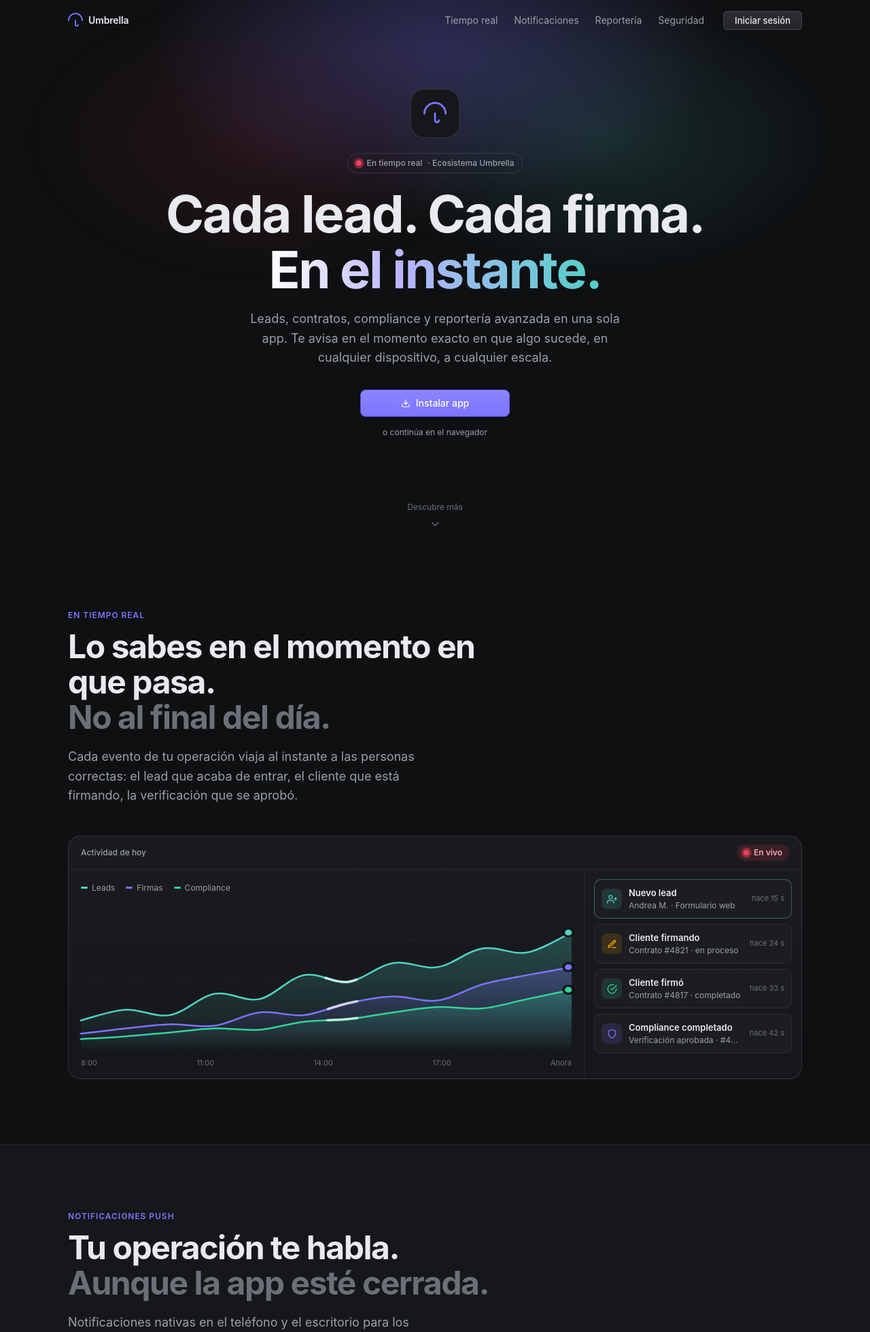
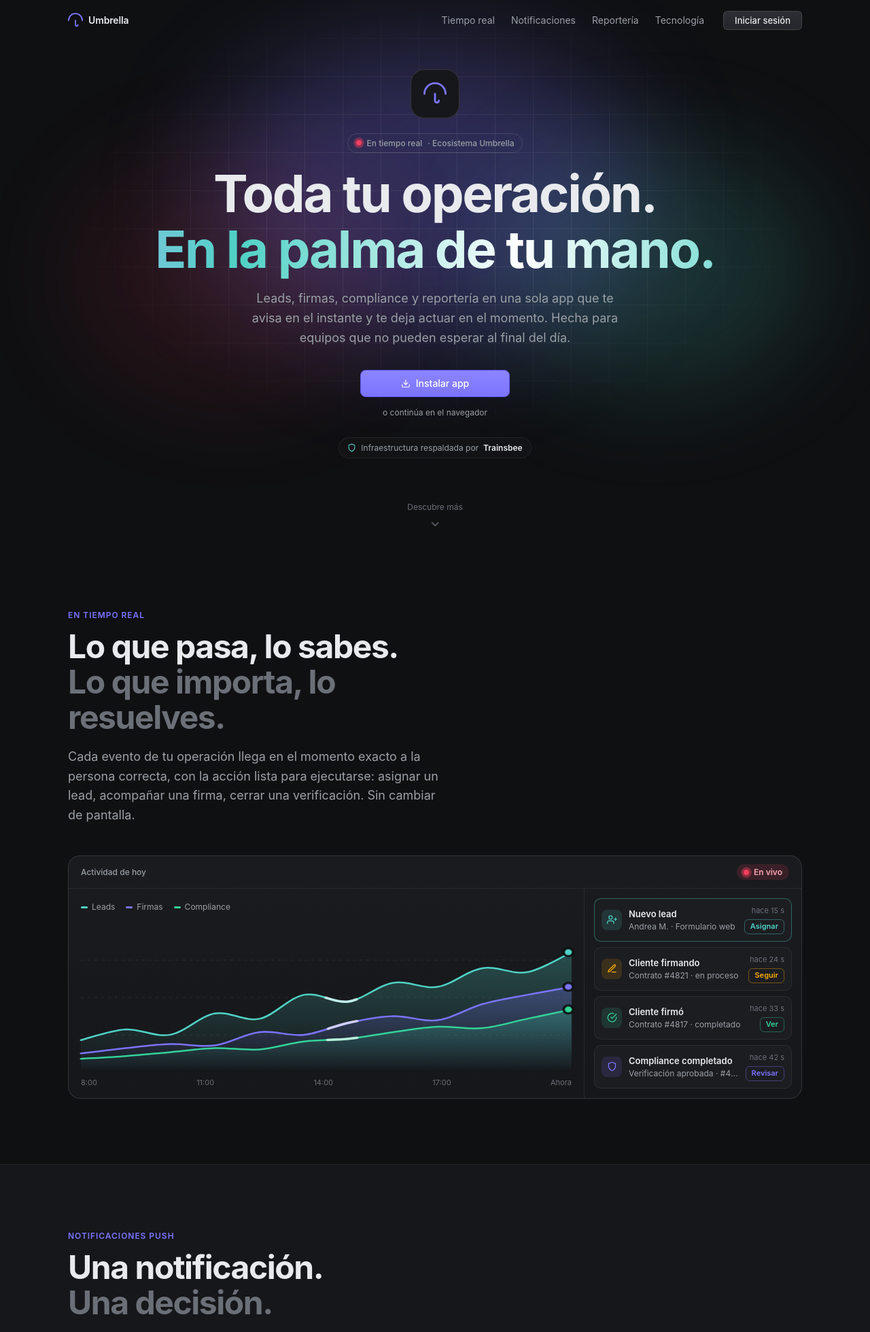
Before and after one commit to trainsbee/umbrellapwa, a PHP site: page / in a window 1280 px wide. Shown: the top 1959 px of the page at 68% size. Run offline with PHP 8.4, Linux system fonts and the light colour scheme.

Commit message:
Landing: nuevo heroe con aurora y degradado animado, textos reescritos, acciones en el feed y seccion de tecnologia Trainsbee

```diff
--- a/assets/css/landing.css
+++ b/assets/css/landing.css
@@ -53,14 +53,43 @@
   text-align: center;
   overflow: hidden;
 }
-.landing-resplandor {
-  position: absolute; inset: -200px 0 auto; height: 900px;
-  background:
-    radial-gradient(600px 340px at 50% 30%, rgba(124, 116, 255, .28), transparent 70%),
-    radial-gradient(500px 300px at 70% 45%, rgba(79, 209, 197, .14), transparent 70%),
-    radial-gradient(500px 300px at 30% 45%, rgba(244, 63, 94, .10), transparent 70%);
-  filter: blur(10px);
-  pointer-events: none;
+/* Aurora: tres luces (morado, turquesa, rosa) que se mueven despacio */
+.landing-aurora { position: absolute; inset: 0; overflow: hidden; pointer-events: none; }
+.landing-aurora i {
+  position: absolute; border-radius: 50%;
+  filter: blur(80px);
+  opacity: .55;
+  will-change: transform;
+}
+.landing-aurora i:nth-child(1) {
+  width: 620px; height: 420px; left: 50%; top: 8%; margin-left: -310px;
+  background: rgba(124, 116, 255, .55);
+  animation: landing-aurora-1 18s ease-in-out infinite alternate;
+}
+.landing-aurora i:nth-child(2) {
+  width: 480px; height: 360px; left: 58%; top: 28%;
+  background: rgba(79, 209, 197, .32);
+  animation: landing-aurora-2 22s ease-in-out infinite alternate;
+}
+.landing-aurora i:nth-child(3) {
+  width: 440px; height: 340px; right: 58%; top: 30%;
+  background: rgba(244, 63, 94, .22);
+  animation: landing-aurora-3 20s ease-in-out infinite alternate;
+}
+@keyframes landing-aurora-1 { to { transform: translate(-8%, 10%) scale(1.15); } }
+@keyframes landing-aurora-2 { to { transform: translate(-22%, -12%) scale(.9); } }
+@keyframes landing-aurora-3 { to { transform: translate(20%, -8%) scale(1.1); } }
+:root[data-theme="light"] .landing-aurora i { opacity: .35; }
+
+/* Rejilla tenue que se desvanece hacia los bordes */
+.landing-rejilla {
+  position: absolute; inset: 0; pointer-events: none;
+  background-image:
+    linear-gradient(var(--borde) 1px, transparent 1px),
+    linear-gradient(90deg, var(--borde) 1px, transparent 1px);
+  background-size: 56px 56px;
+  -webkit-mask-image: radial-gradient(ellipse 60% 55% at 50% 40%, #000 30%, transparent 75%);
+  mask-image: radial-gradient(ellipse 60% 55% at 50% 40%, #000 30%, transparent 75%);
 }
 .landing-heroe-texto { position: relative; display: flex; flex-direction: column; align-items: center; }
 .landing-icono-app {
@@ -80,17 +109,36 @@
   border-radius: 999px;
 }
 .landing-heroe h1 { margin-top: 18px; font-size: clamp(40px, 8vw, 76px); font-weight: 700; }
+/* Degradado del titulo: lila, turquesa y un destello blanco que fluyen despacio */
 .landing-degradado {
-  background: linear-gradient(90deg, #fff 0%, var(--l-lila) 40%, var(--l-turquesa) 100%);
+  background: linear-gradient(90deg, var(--l-lila) 0%, var(--l-turquesa) 25%, #fff 50%, var(--l-turquesa) 75%, var(--l-lila) 100%);
+  background-size: 200% 100%;
+  -webkit-box-decoration-break: clone; box-decoration-break: clone;
   -webkit-background-clip: text; background-clip: text; color: transparent;
+  animation: landing-fluir 8s linear infinite;
 }
+@keyframes landing-fluir { to { background-position: -200% 0; } }
+
+/* Respaldo de Trainsbee bajo el boton principal */
+.landing-respaldo {
+  display: inline-flex; align-items: center; gap: 7px;
+  margin-top: 28px; padding: 6px 12px;
+  font-size: 12px; color: var(--suave); text-decoration: none;
+  border: 1px solid var(--borde);
+  border-radius: 999px;
+  background: color-mix(in srgb, var(--panel) 60%, transparent);
+  transition: color .15s, border-color .15s;
+}
+.landing-respaldo .icon { color: var(--l-turquesa); }
+.landing-respaldo strong { font-weight: 600; color: var(--texto); }
+.landing-respaldo:hover { color: var(--texto); border-color: var(--borde-3); }
 .landing-bajada { margin: 18px auto 0; max-width: 560px; font-size: clamp(15px, 1.8vw, 18px); line-height: 1.6; color: var(--suave); }
 .landing-acciones { display: flex; flex-direction: column; align-items: center; gap: 14px; margin-top: 32px; }
 .landing-acciones .btn--grande { min-width: 220px; }
 .landing-nota { margin: 0; max-width: 320px; font-size: 13px; color: var(--suave); }
 
 :root[data-theme="light"] .landing-degradado {
-  background-image: linear-gradient(90deg, var(--texto) 0%, var(--acento) 45%, #14a396 100%);
+  background-image: linear-gradient(90deg, var(--acento) 0%, #14a396 25%, var(--acento) 50%, #14a396 75%, var(--acento) 100%);
 }
 
 /* Punto "en vivo" que late */
@@ -244,7 +292,15 @@
 .landing-evento-texto { flex: 1; min-width: 0; display: flex; flex-direction: column; }
 .landing-evento-texto strong { font-size: 13px; font-weight: 600; }
 .landing-evento-texto small { font-size: 12px; color: var(--suave); white-space: nowrap; overflow: hidden; text-overflow: ellipsis; }
-.landing-evento-hora { flex: none; font-size: 11px; color: var(--tenue); }
+.landing-evento-lado { flex: none; display: flex; flex-direction: column; align-items: flex-end; gap: 4px; }
+.landing-evento-hora { font-size: 11px; color: var(--tenue); }
+.landing-evento-accion {
+  padding: 2px 8px;
+  font-size: 11px; font-weight: 600;
+  color: var(--evento);
+  border: 1px solid color-mix(in srgb, var(--evento) 40%, transparent);
+  border-radius: 6px;
+}
 
 /* Color de cada tipo de evento */
 .evento-lead       { --evento: var(--l-turquesa); }
@@ -253,7 +309,17 @@
 .evento-compliance { --evento: var(--acento); }
 
 /* Tarjetas de notificaciones y pilares */
-.landing-eventos, .landing-pilares { display: grid; grid-template-columns: repeat(4, 1fr); gap: 14px; }
+.landing-eventos { display: grid; grid-template-columns: repeat(4, 1fr); gap: 14px; }
+.landing-pilares { display: grid; grid-template-columns: repeat(3, 1fr); gap: 14px; }
+.landing-tecnologia .landing-pilares { margin-bottom: 32px; }
+.landing-enlace-trainsbee {
+  display: inline-flex; align-items: center; gap: 6px;
+  font-size: 14px; font-weight: 500; color: var(--texto); text-decoration: none;
+  border-bottom: 1px solid var(--borde-3);
+  padding-bottom: 2px;
+  transition: border-color .15s, color .15s;
+}
+.landing-enlace-trainsbee:hover { color: var(--l-turquesa); border-color: var(--l-turquesa); }
 .landing-eventos .landing-tarjeta-icono {
   color: var(--evento);
   background: color-mix(in srgb, var(--evento) 12%, transparent);
@@ -365,7 +431,8 @@
 .revelar.visible { opacity: 1; transform: none; }
 @media (prefers-reduced-motion: reduce) {
   .revelar { opacity: 1; transform: none; transition: none; }
-  .landing-descubre .icon, .landing-punto-vivo::after, .landing-pulso, .landing-punto { animation: none !important; }
+  .landing-descubre .icon, .landing-punto-vivo::after, .landing-pulso, .landing-punto,
+  .landing-aurora i, .landing-degradado { animation: none !important; }
   .landing-linea { stroke-dashoffset: 0; animation: none !important; }
 }
 
--- a/assets/js/landing.js
+++ b/assets/js/landing.js
@@ -71,10 +71,10 @@
   var reduced = window.matchMedia('(prefers-reduced-motion: reduce)').matches;
   if (feed && !reduced) {
     var TIPOS = [
-      ['user-plus', 'lead', 'Nuevo lead', ['Formulario web', 'Campaña de referidos', 'Llamada entrante', 'Landing de producto']],
-      ['edit-3', 'firmando', 'Cliente firmando', ['en proceso']],
-      ['check-circle', 'firmado', 'Cliente firmó', ['completado']],
-      ['shield', 'compliance', 'Compliance completado', ['Verificación aprobada']],
+      ['user-plus', 'lead', 'Nuevo lead', ['Formulario web', 'Campaña de referidos', 'Llamada entrante', 'Landing de producto'], 'Asignar'],
+      ['edit-3', 'firmando', 'Cliente firmando', ['en proceso'], 'Seguir'],
+      ['check-circle', 'firmado', 'Cliente firmó', ['completado'], 'Ver'],
+      ['shield', 'compliance', 'Compliance completado', ['Verificación aprobada'], 'Revisar'],
     ];
     var NOMBRES = ['Andrea M.', 'Carlos R.', 'Lucía P.', 'Jorge A.', 'Sofía V.', 'Daniel H.', 'Valeria T.', 'Miguel S.'];
     var contrato = 4822;
@@ -98,7 +98,7 @@
       li.className = 'landing-evento evento-' + t[1];
       li.innerHTML = '<span class="landing-evento-icono"><i data-feather="' + t[0] + '" width="15" height="15"></i></span>' +
         '<span class="landing-evento-texto"><strong>' + t[2] + '</strong><small>' + detalle + '</small></span>' +
-        '<span class="landing-evento-hora">ahora</span>';
+        '<span class="landing-evento-lado"><span class="landing-evento-hora">ahora</span><span class="landing-evento-accion">' + t[4] + '</span></span>';
       stamp(li);
       feed.insertBefore(li, feed.firstChild);
       if (window.feather) window.feather.replace();
--- a/index.php
+++ b/index.php
@@ -11,7 +11,7 @@
 require_once __DIR__ . '/includes/config.php';
 require_once __DIR__ . '/includes/charts.php';
 
-$pageTitle = 'Tu operación, en tiempo real';
+$pageTitle = 'Toda tu operación, en la palma de tu mano';
 $pageCss = ['assets/css/landing.css'];
 $bodyClass = 'landing';
 $bodyAttrs = ['data-install-auto' => 'off'];
@@ -33,11 +33,12 @@
     'no-cerradas' => [48, 44, 46, 40, 37, 39, 33, 29, 31, 24],
 ];
 
+// Cada evento llega con su accion lista para ejecutarse
 $feed = [
-    ['user-plus',    'lead',       'Nuevo lead',            'Andrea M. · Formulario web'],
-    ['edit-3',       'firmando',   'Cliente firmando',      'Contrato #4821 · en proceso'],
-    ['check-circle', 'firmado',    'Cliente firmó',         'Contrato #4817 · completado'],
-    ['shield',       'compliance', 'Compliance completado', 'Verificación aprobada · #4809'],
+    ['user-plus',    'lead',       'Nuevo lead',            'Andrea M. · Formulario web',    'Asignar'],
+    ['edit-3',       'firmando',   'Cliente firmando',      'Contrato #4821 · en proceso',   'Seguir'],
+    ['check-circle', 'firmado',    'Cliente firmó',         'Contrato #4817 · completado',   'Ver'],
+    ['shield',       'compliance', 'Compliance completado', 'Verificación aprobada · #4809', 'Revisar'],
 ];
 
 require __DIR__ . '/includes/head.php';
@@ -56,7 +57,7 @@
       <a href="#tiempo-real">Tiempo real</a>
       <a href="#notificaciones">Notificaciones</a>
       <a href="#reporteria">Reportería</a>
-      <a href="#seguridad">Seguridad</a>
+      <a href="#tecnologia">Tecnología</a>
     </nav>
     <a class="btn" href="login.php">Iniciar sesión</a>
   </div>
@@ -65,12 +66,13 @@
 <main>
   <!-- ============================ PRIMERA VISTA ============================ -->
   <section class="landing-heroe">
-    <div class="landing-resplandor" aria-hidden="true"></div>
+    <div class="landing-aurora" aria-hidden="true"><i></i><i></i><i></i></div>
+    <div class="landing-rejilla" aria-hidden="true"></div>
     <div class="landing-contenedor landing-heroe-texto">
       <span class="landing-icono-app revelar"><?= icon('logo', 34) ?></span>
       <span class="landing-etiqueta revelar"><i class="landing-punto-vivo"></i> En tiempo real<span class="landing-ocultar-chico">· Ecosistema Umbrella</span></span>
-      <h1 class="revelar">Cada lead. Cada firma.<br><span class="landing-degradado">En el instante.</span></h1>
-      <p class="landing-bajada revelar">Leads, contratos, compliance y reportería avanzada en una sola app. Te avisa en el momento exacto en que algo sucede, en cualquier dispositivo, a cualquier escala.</p>
+      <h1 class="revelar">Toda tu operación.<br><span class="landing-degradado">En la palma de tu mano.</span></h1>
+      <p class="landing-bajada revelar">Leads, firmas, compliance y reportería en una sola app que te avisa en el instante y te deja actuar en el momento. Hecha para equipos que no pueden esperar al final del día.</p>
       <div class="landing-acciones revelar">
         <button type="button" class="btn btn--primario btn--grande" data-landing-install id="instalarHeroe">
           <?= icon('download', 16) ?> Instalar app
@@ -78,6 +80,9 @@
         <p class="landing-nota" data-landing-nota hidden></p>
         <a class="enlace-suave" href="login.php">o continúa en el navegador</a>
       </div>
+      <a class="landing-respaldo revelar" href="https://trainsbee.com" target="_blank" rel="noopener">
+        <?= icon('shield', 13) ?> Infraestructura respaldada por <strong>Trainsbee</strong>
+      </a>
     </div>
 
     <a class="landing-descubre" href="#tiempo-real" aria-label="Descubre lo que ofrece">
@@ -91,8 +96,8 @@
     <div class="landing-contenedor">
       <div class="landing-encabezado revelar">
         <span class="landing-sobretitulo">En tiempo real</span>
-        <h2>Lo sabes en el momento en que pasa.<br><span class="landing-tenue">No al final del día.</span></h2>
-        <p class="landing-bajada">Cada evento de tu operación viaja al instante a las personas correctas: el lead que acaba de entrar, el cliente que está firmando, la verificación que se aprobó.</p>
+        <h2>Lo que pasa, lo sabes.<br><span class="landing-tenue">Lo que importa, lo resuelves.</span></h2>
+        <p class="landing-bajada">Cada evento de tu operación llega en el momento exacto a la persona correcta, con la acción lista para ejecutarse: asignar un lead, acompañar una firma, cerrar una verificación. Sin cambiar de pantalla.</p>
       </div>
 
       <div class="landing-vivo revelar" aria-hidden="true">
@@ -130,11 +135,11 @@
           </div>
 
           <ul class="landing-feed" data-landing-feed>
-            <?php foreach ($feed as [$ic, $tipo, $titulo, $detalle]): ?>
+            <?php foreach ($feed as [$ic, $tipo, $titulo, $detalle, $accion]): ?>
               <li class="landing-evento evento-<?= $tipo ?>">
                 <span class="landing-evento-icono"><?= icon($ic, 15) ?></span>
                 <span class="landing-evento-texto"><strong><?= e($titulo) ?></strong><small><?= e($detalle) ?></small></span>
-                <span class="landing-evento-hora">ahora</span>
+                <span class="landing-evento-lado"><span class="landing-evento-hora">ahora</span><span class="landing-evento-accion"><?= e($accion) ?></span></span>
               </li>
             <?php endforeach; ?>
           </ul>
@@ -148,15 +153,15 @@
     <div class="landing-contenedor">
       <div class="landing-encabezado revelar">
         <span class="landing-sobretitulo">Notificaciones push</span>
-        <h2>Tu operación te habla.<br><span class="landing-tenue">Aunque la app esté cerrada.</span></h2>
-        <p class="landing-bajada">Notificaciones nativas en el teléfono y el escritorio para los momentos que mueven el negocio. Cada persona recibe solo lo que le corresponde.</p>
+        <h2>Una notificación.<br><span class="landing-tenue">Una decisión.</span></h2>
+        <p class="landing-bajada">Avisos push nativos en el teléfono y el escritorio, incluso con la app cerrada. Cada persona recibe solo lo que le corresponde y actúa desde el mismo aviso.</p>
       </div>
       <div class="landing-eventos">
         <?php foreach ([
-            ['user-plus',    'lead',       'Nuevo lead',            'Entra un prospecto y el asesor indicado lo sabe al segundo, con sus datos listos para el primer contacto.'],
-            ['edit-3',       'firmando',   'Cliente firmando',      'Sigue la firma mientras sucede y acompaña al cliente en el momento justo.'],
-            ['check-circle', 'firmado',    'Cliente firmado',       'El contrato se completa y todo el equipo involucrado recibe la confirmación.'],
-            ['shield',       'compliance', 'Compliance completado', 'Cada verificación aprobada queda registrada y notificada, sin perseguir a nadie.'],
+            ['user-plus',    'lead',       'Nuevo lead',            'El prospecto llega y el asesor indicado lo tiene al segundo, con todo listo para el primer contacto.'],
+            ['edit-3',       'firmando',   'Cliente firmando',      'Acompaña la firma mientras sucede. Si algo se detiene, lo sabes antes de que se enfríe.'],
+            ['check-circle', 'firmado',    'Cliente firmado',       'Contrato completado y confirmado para todo el equipo involucrado, sin correos de ida y vuelta.'],
+            ['shield',       'compliance', 'Compliance completado', 'Cada verificación aprobada queda registrada y notificada. Nadie tiene que preguntar.'],
         ] as [$ic, $tipo, $titulo, $texto]): ?>
           <article class="landing-tarjeta evento-<?= $tipo ?> revelar">
             <span class="landing-tarjeta-icono"><?= icon($ic, 18) ?></span>
@@ -173,14 +178,14 @@
     <div class="landing-contenedor">
       <div class="landing-encabezado revelar">
         <span class="landing-sobretitulo">Reportería avanzada</span>
-        <h2>Decisiones con datos.<br><span class="landing-tenue">No con intuición.</span></h2>
+        <h2>Claridad para decidir.<br><span class="landing-tenue">Con datos, no con intuición.</span></h2>
       </div>
 
       <div class="landing-bento">
         <article class="landing-tarjeta landing-tarjeta--grande revelar">
           <span class="landing-tarjeta-icono"><?= icon('activity', 18) ?></span>
           <h3>Ventas cerradas y no cerradas</h3>
-          <p>Compara lo que se ganó con lo que se perdió, entiende por qué y corrige el rumbo mientras todavía importa.</p>
+          <p>Lo que se ganó, lo que se perdió y por qué. Corrige el rumbo mientras todavía importa.</p>
           <div class="landing-mini-grafica" aria-hidden="true">
             <div class="landing-leyenda">
               <span class="serie-cerradas">Cerradas</span>
@@ -226,20 +231,22 @@
     </div>
   </section>
 
-  <!-- ================================ ESCALA ================================ -->
-  <section class="landing-seccion landing-seccion--alterna" id="escala">
+  <!-- ========================== TECNOLOGIA TRAINSBEE ========================== -->
+  <section class="landing-seccion landing-seccion--alterna landing-tecnologia" id="tecnologia">
     <div class="landing-contenedor">
       <div class="landing-encabezado landing-centrado revelar">
-        <span class="landing-sobretitulo">Infraestructura</span>
-        <h2>Construida para escalar.<br><span class="landing-tenue">En tiempo real, sin pausas.</span></h2>
-        <p class="landing-bajada">Una arquitectura orientada a eventos sobre tecnología de punta: lo que ocurre en tu operación se procesa y se entrega al instante, sea un equipo de diez personas o una operación de miles.</p>
+        <span class="landing-sobretitulo">Tecnología Trainsbee</span>
+        <h2>Infraestructura de nivel empresarial.<br><span class="landing-tenue">Lista para operar a gran escala.</span></h2>
+        <p class="landing-bajada">Umbrella corre sobre la plataforma de Trainsbee: infraestructura privada y a la medida, construida con frameworks y librerías de primer nivel, automatización con bots y una arquitectura orientada a eventos que procesa cada acción en tiempo real.</p>
       </div>
       <div class="landing-pilares">
         <?php foreach ([
-            ['zap',        'Eventos al instante',     'Cada lead, firma o verificación se propaga a los dispositivos autorizados en el momento en que ocurre.'],
-            ['layers',     'Escala horizontal',       'La plataforma crece con tu operación: más usuarios, más equipos y más volumen sin cambiar de herramienta.'],
-            ['server',     'Infraestructura privada', 'Servidores dedicados y aislados para tu empresa. Tus datos no se comparten con nadie.'],
-            ['refresh-cw', 'Siempre actualizada',     'Cada mejora llega sola a todos los dispositivos, sin descargas ni versiones viejas.'],
+            ['server',     'Infraestructura privada',   'Servidores dedicados y aislados para cada operación. Tus datos no se comparten con nadie.'],
+            ['zap',        'Arquitectura en tiempo real', 'Orientada a eventos: cada lead, firma o verificación se procesa y se entrega en el momento en que ocurre.'],
+            ['cpu',        'Automatización con bots',   'Bots que trabajan en segundo plano a gran escala: asignan, verifican, notifican y mantienen todo en orden.'],
+            ['code',       'Frameworks de primer nivel', 'Construida con las herramientas, frameworks y librerías que usan los equipos de ingeniería más exigentes.'],
+            ['layers',     'Escala sin límites',        'De un equipo de diez a una operación de miles, sin cambiar de herramienta ni de forma de trabajar.'],
+            ['refresh-cw', 'Siempre actualizada',       'Cada mejora llega sola a todos los dispositivos. Sin descargas, sin versiones viejas.'],
         ] as [$ic, $titulo, $texto]): ?>
           <article class="landing-tarjeta revelar">
             <span class="landing-tarjeta-icono"><?= icon($ic, 18) ?></span>
@@ -247,6 +254,9 @@
             <p><?= e($texto) ?></p>
           </article>
         <?php endforeach; ?>
+      </div>
+      <div class="landing-centrado revelar">
+        <a class="landing-enlace-trainsbee" href="https://trainsbee.com" target="_blank" rel="noopener">Conoce la plataforma Trainsbee <?= icon('arrow-up-right', 14) ?></a>
       </div>
     </div>
   </section>
@@ -257,7 +267,7 @@
       <div class="landing-encabezado revelar">
         <span class="landing-sobretitulo">Diseñada para el día a día</span>
         <h2>Simple por fuera.<br><span class="landing-tenue">Completa por dentro.</span></h2>
-        <p class="landing-bajada">Una navegación pensada para el pulgar, un menú que lo tiene todo a un toque y una interfaz que se adapta a tu pantalla, del teléfono al escritorio. Abre al instante desde tu pantalla de inicio, sin tiendas de apps.</p>
+        <p class="landing-bajada">Pensada para el pulgar y para el escritorio. Todo a un toque, nada que aprender. Se abre al instante desde tu pantalla de inicio, sin pasar por una tienda de apps.</p>
       </div>
 
       <div class="landing-telefono revelar" aria-hidden="true">
@@ -304,7 +314,7 @@
       <div class="landing-encabezado revelar">
         <span class="landing-sobretitulo">Seguridad</span>
         <h2>Tus datos,<br><span class="landing-tenue">donde deben estar.</span></h2>
-        <p class="landing-bajada">La información vive en servidores privados, no en el teléfono. Si pierdes el dispositivo, tus datos no se van con él.</p>
+        <p class="landing-bajada">La información vive en servidores privados, nunca en el teléfono. Si pierdes el dispositivo, tus datos se quedan donde deben estar.</p>
       </div>
       <ul class="landing-lista">
         <?php foreach ([
@@ -326,8 +336,8 @@
   <section class="landing-seccion landing-seccion--alterna landing-final">
     <div class="landing-contenedor landing-centrado revelar">
       <span class="landing-icono-app"><?= icon('logo', 30) ?></span>
-      <h2>Tu operación, <span class="landing-degradado">en tiempo real.</span></h2>
-      <p class="landing-bajada">Instálala una vez y entérate de todo en el momento en que sucede.</p>
+      <h2>Umbrella, <span class="landing-degradado">siempre contigo.</span></h2>
+      <p class="landing-bajada">Instálala en segundos. Entérate de todo y actúa al instante, estés donde estés.</p>
       <div class="landing-acciones">
         <button type="button" class="btn btn--primario btn--grande" data-landing-install><?= icon('download', 16) ?> Instalar app</button>
       </div>
@@ -338,7 +348,7 @@
 <footer class="landing-pie">
   <div class="landing-contenedor">
     <div class="landing-trainsbee revelar">
-      <span class="landing-sobretitulo">Tecnología</span>
+      <span class="landing-sobretitulo">Respaldado por</span>
       <p class="landing-trainsbee-titulo">Desarrollado con tecnología de <a href="https://trainsbee.com" target="_blank" rel="noopener">Trainsbee</a></p>
       <p class="landing-trainsbee-texto">Infraestructura personalizada y privada para empresas, operaciones y particulares a gran escala.</p>
       <a class="enlace-suave" href="https://trainsbee.com" target="_blank" rel="noopener">trainsbee.com <?= icon('arrow-up-right', 12) ?></a>
@@ -352,7 +362,7 @@
 
 <!-- Boton fijo: aparece al bajar, cuando el boton principal sale de la pantalla -->
 <div class="landing-fijo" data-landing-fijo aria-hidden="true">
-  <div class="landing-fijo-marca"><span class="landing-fijo-icono"><?= icon('logo', 18) ?></span><span><strong>UmbrellaApp</strong><small>Tu operación en tiempo real</small></span></div>
+  <div class="landing-fijo-marca"><span class="landing-fijo-icono"><?= icon('logo', 18) ?></span><span><strong>UmbrellaApp</strong><small>Tu operación, en tiempo real</small></span></div>
   <button type="button" class="btn btn--primario" data-landing-install tabindex="-1"><?= icon('download', 14) ?> Instalar app</button>
 </div>
 
```
